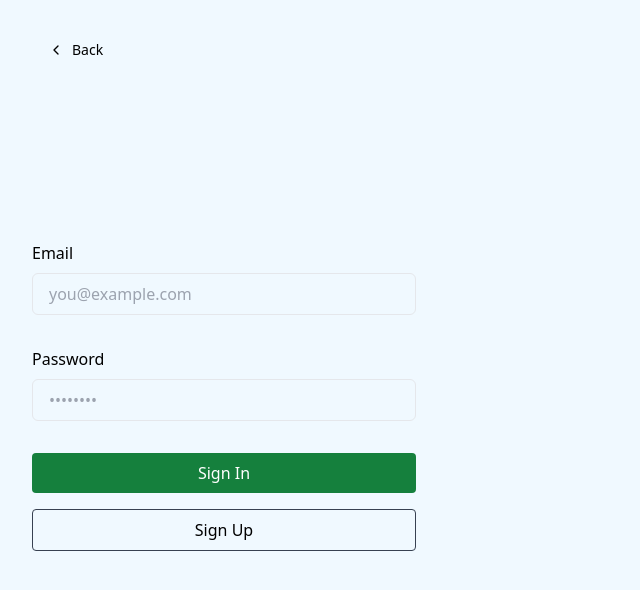
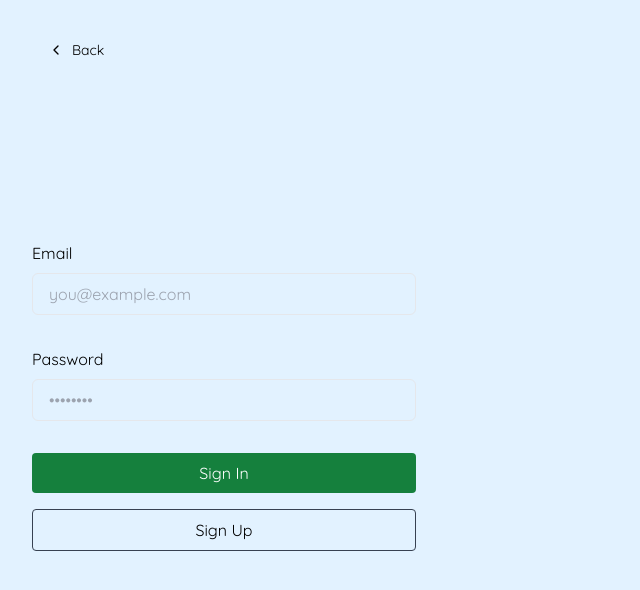
Before and after one commit to SandraBayabos/nextjs-with-supabase, a Next.js app: page /login in a window 1280 px wide. Shown: the top 590 px of the page, without its empty margins (0-640 px from the left). Built offline with nearby package versions, Linux system fonts and the light colour scheme.

Commit message:
fe: edited styling

```diff
--- a/app/globals.css
+++ b/app/globals.css
@@ -3,6 +3,10 @@
 @tailwind utilities;
 
 @layer base {
+  body {
+    background-color: rgba(226, 242, 255, 1);
+  }
+
   input[type="number"]::-webkit-inner-spin-button,
   input[type="number"]::-webkit-outer-spin-button {
     -webkit-appearance: none;
--- a/app/layout.tsx
+++ b/app/layout.tsx
@@ -1,22 +1,28 @@
-import './globals.css'
+import "./globals.css";
+import { Quicksand } from "next/font/google";
 
 export const metadata = {
-  title: 'Sudoku!',
-  description: 'Generated by create next app',
-}
+  title: "Sudoku!",
+  description: "Generated by create next app",
+};
+
+const quicksand = Quicksand({
+  subsets: ["latin"],
+  display: "swap",
+});
 
 export default function RootLayout({
   children,
 }: {
-  children: React.ReactNode
+  children: React.ReactNode;
 }) {
   return (
-    <html lang="en">
-      <body className='h-screen bg-sky-50'>
+    <html lang="en" className={quicksand.className}>
+      <body className="h-screen">
         <main className="h-full bg-background flex items-center">
           {children}
         </main>
       </body>
     </html>
-  )
+  );
 }
```
